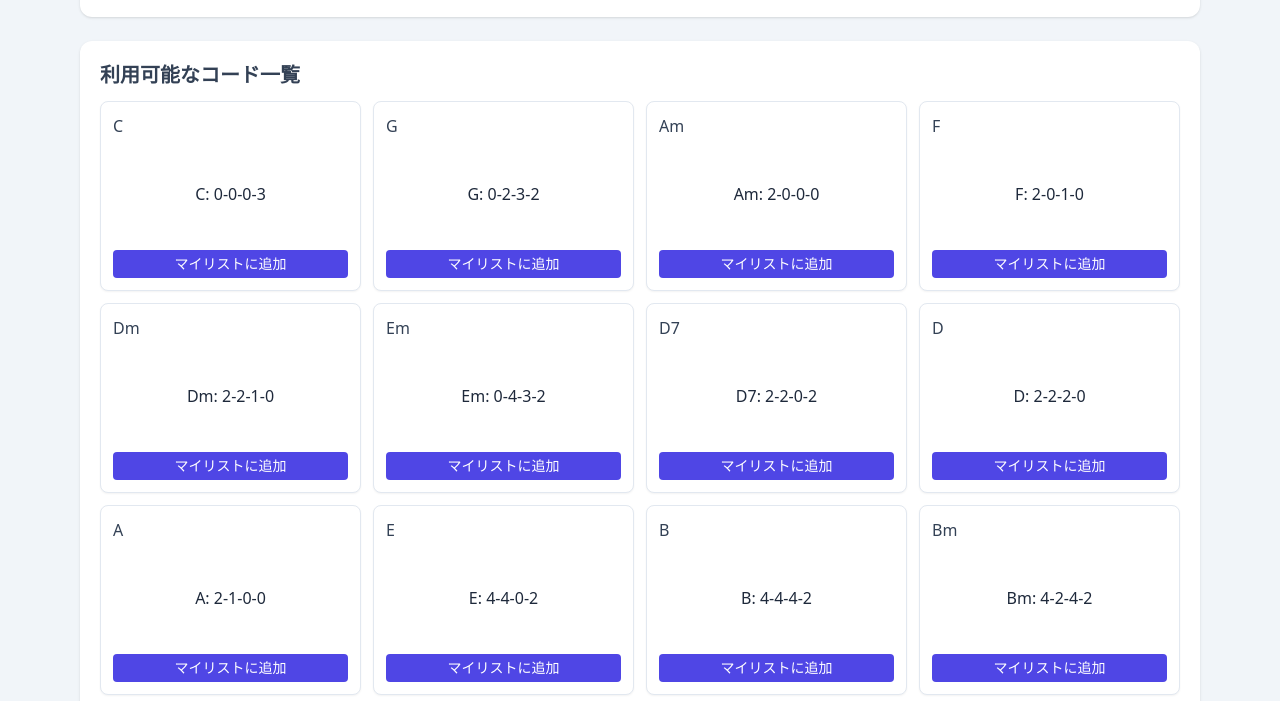
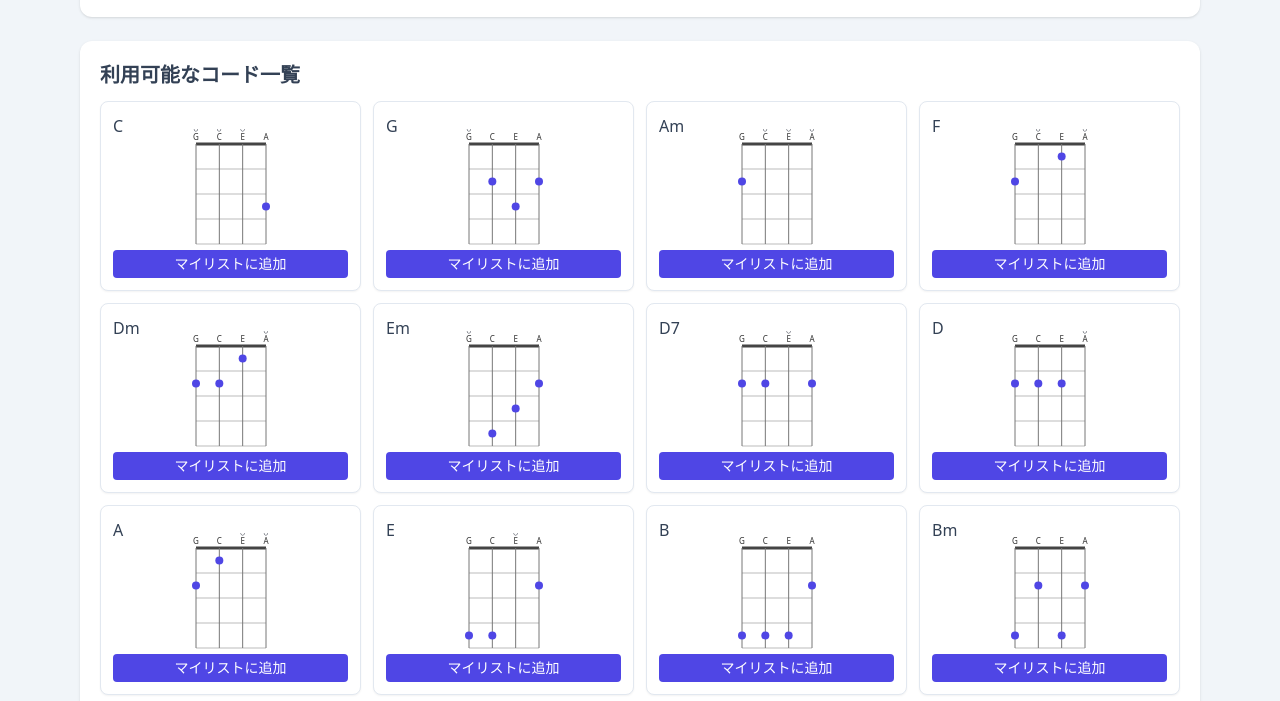
Before and after one commit to tnt0606/chord-app, a website: page index.html in a window 1280 px wide. Shown: the part 99-800 px from the top of the page. Drawn offline with nearby package versions, Linux system fonts and the light colour scheme.

Commit message:
コード表示とD＆D不具合修正

```diff
--- a/index.html
+++ b/index.html
@@ -5,7 +5,6 @@
   <meta name="viewport" content="width=device-width, initial-scale=1.0" />
   <title>ウクレレコード譜ジェネレーター</title>
   <script src="https://cdn.tailwindcss.com"></script>
-  <script src="https://unpkg.com/vexchords@1.1.1/dist/vexchords.min.js"></script>
 </head>
 <body class="bg-slate-100 min-h-screen text-slate-800">
   <div class="max-w-6xl mx-auto p-4 space-y-6">
@@ -103,34 +102,40 @@
 
         li.addEventListener('dragstart', e => {
           e.dataTransfer.setData('text/plain', idx);
+          e.dataTransfer.effectAllowed = 'move';
           e.target.classList.add('opacity-50');
         });
         li.addEventListener('dragend', e => {
           e.target.classList.remove('opacity-50');
         });
 
-        li.addEventListener('dragover', e => {
-          e.preventDefault();
-          li.classList.add('ring-2 ring-indigo-400');
-        });
-        li.addEventListener('dragleave', () => {
-          li.classList.remove('ring-2 ring-indigo-400');
-        });
-        li.addEventListener('drop', e => {
-          e.preventDefault();
-          li.classList.remove('ring-2 ring-indigo-400');
-          const from = Number(e.dataTransfer.getData('text/plain'));
-          const to = Number(li.dataset.index);
-          if (from === to) return;
-          const moved = myList.splice(from,1)[0];
-          myList.splice(to,0,moved);
-          renderMyList();
-          renderPreview();
-        });
-
         myListEl.appendChild(li);
       });
     }
+
+    myListEl.addEventListener('dragover', e => {
+      e.preventDefault();
+      e.dataTransfer.dropEffect = 'move';
+    });
+
+    myListEl.addEventListener('drop', e => {
+      e.preventDefault();
+      const from = Number(e.dataTransfer.getData('text/plain'));
+      if (Number.isNaN(from) || from < 0 || from >= myList.length) return;
+
+      const targetLi = e.target.closest('li');
+      let to = targetLi ? Number(targetLi.dataset.index) : myList.length - 1;
+      if (targetLi && from < to) to = to; // no adjustment needed since splice from first then insert; but we'll handle below
+      if (targetLi && from > to) to = to;
+      if (!targetLi) to = myList.length;
+
+      const moved = myList.splice(from, 1)[0];
+      if (to > myList.length) to = myList.length;
+      myList.splice(to, 0, moved);
+
+      renderMyList();
+      renderPreview();
+    });
 
     function renderPreview() {
       previewArea.innerHTML = '';
@@ -159,32 +164,95 @@
 
     function drawChordChart(container, chordName, chord) {
       container.innerHTML = '';
-      if (window.Vexchords && typeof Vexchords.ChordBox === 'function') {
-        try {
-          const box = new Vexchords.ChordBox(container, { width: 120, height: 130, numStrings: 4, numFrets: 4 });
-          // vexchords expects 1-based string order from left to right? we adapt
-          const positions = chord.frets.map((fret, idx) => {
-            return {
-              string: idx + 1,
-              fret: fret === 'x' ? 0 : fret,
-              finger: fret === 0 ? 0 : fret,
-              muted: fret === 'x'
-            };
-          });
-          box.setChord({
-            chord: chordName,
-            positions,
-            numFrets: 4,
-            position: 0
-          });
-          box.draw();
+      const width = 100;
+      const height = 130;
+      const svgNS = 'http://www.w3.org/2000/svg';
+      const svg = document.createElementNS(svgNS, 'svg');
+      svg.setAttribute('viewBox', '0 0 100 130');
+      svg.setAttribute('width', '100');
+      svg.setAttribute('height', '130');
+      svg.classList.add('mx-auto');
+
+      const marginX = 15;
+      const marginY = 15;
+      const stringCount = 4;
+      const fretCount = 4;
+      const woodWidth = width - marginX * 2;
+      const woodHeight = height - marginY * 2;
+
+      // フレット線
+      for (let f = 0; f <= fretCount; f++) {
+        const y = marginY + (woodHeight / fretCount) * f;
+        const line = document.createElementNS(svgNS, 'line');
+        line.setAttribute('x1', marginX);
+        line.setAttribute('x2', width - marginX);
+        line.setAttribute('y1', y);
+        line.setAttribute('y2', y);
+        line.setAttribute('stroke', f === 0 ? '#444' : '#bbb');
+        line.setAttribute('stroke-width', f === 0 ? 3 : 1);
+        svg.appendChild(line);
+      }
+
+      // 弦線
+      for (let s = 0; s < stringCount; s++) {
+        const x = marginX + (woodWidth / (stringCount - 1)) * s;
+        const line = document.createElementNS(svgNS, 'line');
+        line.setAttribute('x1', x);
+        line.setAttribute('x2', x);
+        line.setAttribute('y1', marginY);
+        line.setAttribute('y2', height - marginY);
+        line.setAttribute('stroke', '#777');
+        line.setAttribute('stroke-width', 1);
+        svg.appendChild(line);
+
+        const note = ['G','C','E','A'][s];
+        const text = document.createElementNS(svgNS, 'text');
+        text.setAttribute('x', x);
+        text.setAttribute('y', marginY - 4);
+        text.setAttribute('text-anchor', 'middle');
+        text.setAttribute('font-size', '8');
+        text.setAttribute('fill', '#333');
+        text.textContent = note;
+        svg.appendChild(text);
+      }
+
+      // フレットマークとフィンガー
+      chord.frets.forEach((fret, s) => {
+        const x = marginX + (woodWidth / (stringCount - 1)) * s;
+        if (fret === 'x' || fret === 'X') {
+          const text = document.createElementNS(svgNS, 'text');
+          text.setAttribute('x', x);
+          text.setAttribute('y', marginY - 12);
+          text.setAttribute('text-anchor', 'middle');
+          text.setAttribute('font-size', '9');
+          text.setAttribute('fill', '#e11d48');
+          text.textContent = '✕';
+          svg.appendChild(text);
           return;
-        } catch (error) {
-          // fallback表示
-          console.warn('vexchords描画でエラー', error);
         }
-      }
-      container.textContent = `${chordName}: ${chord.frets.join('-')}`;
+        if (fret === 0) {
+          const text = document.createElementNS(svgNS, 'text');
+          text.setAttribute('x', x);
+          text.setAttribute('y', marginY - 12);
+          text.setAttribute('text-anchor', 'middle');
+          text.setAttribute('font-size', '9');
+          text.setAttribute('fill', '#111827');
+          text.textContent = '○';
+          svg.appendChild(text);
+          return;
+        }
+        if (fret > 0) {
+          const y = marginY + (woodHeight / fretCount) * (fret - 0.5);
+          const circle = document.createElementNS(svgNS, 'circle');
+          circle.setAttribute('cx', x);
+          circle.setAttribute('cy', y);
+          circle.setAttribute('r', 4);
+          circle.setAttribute('fill', '#4f46e5');
+          svg.appendChild(circle);
+        }
+      });
+
+      container.appendChild(svg);
     }
 
     document.getElementById('saveListBtn').addEventListener('click', () => {
```
